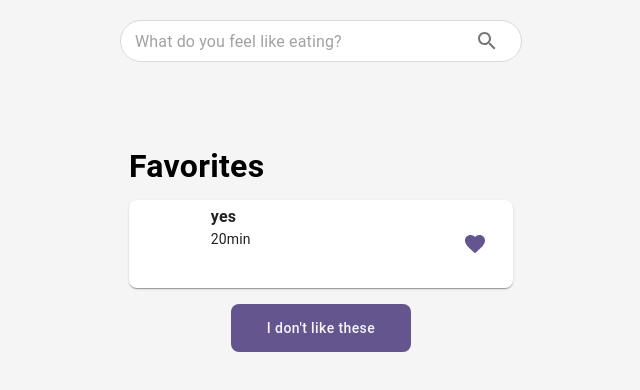
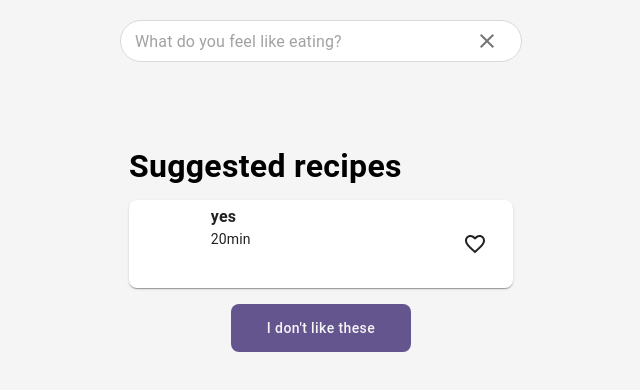
Before and after one commit to AlexCrs-hub/RecipeAiApp, a React (Create React App) app in the folder recipe_finder/: page / in a window 1280 px wide. Both pictures are taken after a click on the button 806 px from the left and 41 px from the top of the page. Shown: the top 390 px of the page, without its empty margins (319-959 px from the left). Built offline with nearby package versions, Linux system fonts and the light colour scheme; no server answers.

Commit message:
added gemini to app

```diff
--- a/recipe_finder/package.json
+++ b/recipe_finder/package.json
@@ -5,6 +5,7 @@
   "dependencies": {
     "@emotion/react": "^11.13.3",
     "@emotion/styled": "^11.13.0",
+    "@google/generative-ai": "^0.20.0",
     "@mui/icons-material": "^6.1.2",
     "@mui/material": "^6.1.2",
     "@testing-library/jest-dom": "^5.17.0",
--- /dev/null
+++ b/recipe_finder/src/apiKey.js
@@ -0,0 +1,3 @@
+const key = 'AIzaSyCuZGNNrkYAbDAbegignDmtkOISeeiFuIg';
+
+export default key;
--- a/recipe_finder/src/components/Searchbar.jsx
+++ b/recipe_finder/src/components/Searchbar.jsx
@@ -2,8 +2,31 @@ import { Box, IconButton, InputAdornment, TextField } from "@mui/material";
 import SearchIcon from '@mui/icons-material/Search';
 import CloseIcon from '@mui/icons-material/Close';
 import text from "../constants/text";
+import { GoogleGenerativeAI } from '@google/generative-ai'
+import key from "../apiKey";
+import { useState } from "react";
+
+const genAI = new GoogleGenerativeAI(
+    key
+);
 
 const Searchbar = ({clear, setClear}) => {
+
+    const [input, setInput] = useState('');
+
+    const getResponseForGivenPrompt = async () => {
+        try{
+          const model = genAI.getGenerativeModel({ model: "gemini-pro" });
+          const result = await model.generateContent(input);
+          const response = await result.response;
+          const text = await response.text();
+          console.log(text);
+        }
+        catch(error){
+          console.log("Something Went Wrong");
+        }
+    }
+
 
     return (
         <Box>
@@ -11,23 +34,24 @@ const Searchbar = ({clear, setClear}) => {
                 {
                     input: {
                         endAdornment: clear  ?
-                            <InputAdornment>
-                                <IconButton>
+                            <InputAdornment position="end">
+                                <IconButton onClick={() => {setClear(false); getResponseForGivenPrompt();}}>
                                     <SearchIcon />
                                 </IconButton>
                             </InputAdornment>
                             :
-                            <InputAdornment>
-                                <IconButton onClick={() => setClear(true)}>
+                            <InputAdornment  position="end">
+                                <IconButton onClick={() => {setClear(true); setInput('');}}>
                                     <CloseIcon />
                                 </IconButton>
                             </InputAdornment>
                     }
                 }
             }
+            value={input}
             placeholder={text.placeholder}
             variant="outlined"
-            onChange={() => setClear(false)}
+            onChange={(e) => {setInput(e.target.value)}}
         />
         </Box>
     );
```
Also changed, not shown: 1 other file (tests, documents, lock files or other folders).
